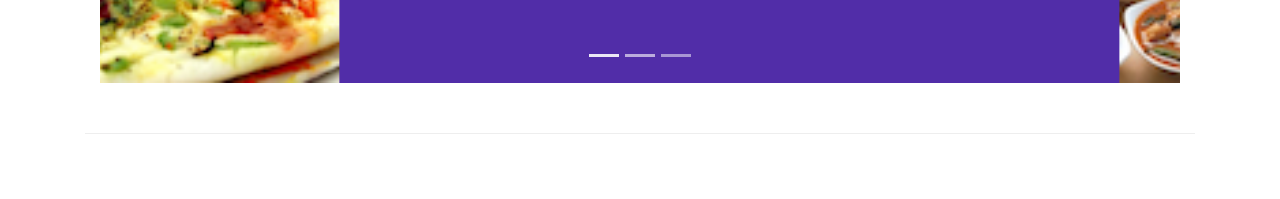
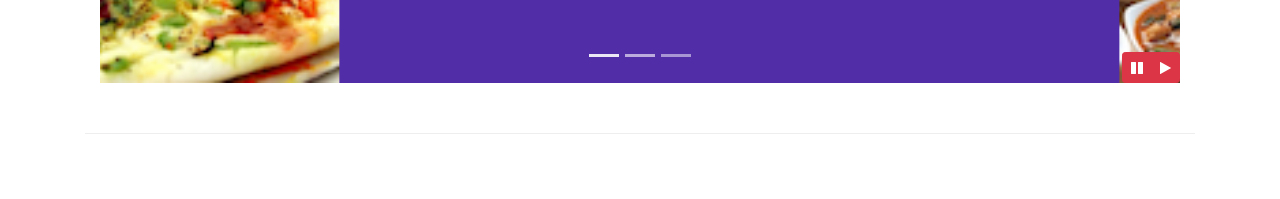
Before and after one commit to madhu1607/conFusion, a website: page index.html in a window 1280 px wide. Shown: the part 601-800 px from the top of the page. Drawn offline with nearby package versions, Linux system fonts and the light colour scheme.

Commit message:
carousel jquery

```diff
--- a/css/styles.css
+++ b/css/styles.css
@@ -61,3 +61,10 @@ z-index:0;}
 
 }
 .modal{color:black;}
+
+#carouselButtons {
+    right:0px;
+    position: absolute;
+    bottom: 0px;
+    z-index: 1;
+}
--- a/index.html
+++ b/index.html
@@ -215,6 +215,16 @@
                     <a class="carousel-control-next" href="#mycarousel" role="button" data-slide="next">
                         <span class="carousel-control-next-icon"></span>
                     </a>
+                    <div class="btn-group" id="carouselButtons">
+                        <button class="btn btn-danger btn-sm" id="carousel-pause">
+                            <span class="fa fa-pause">
+                            </span>
+                        </button>
+                        <button class="btn btn-danger btn-sm" id="carousel-play">
+                            <span class="fa fa-play">
+                            </span>
+                        </button>
+                    </div>
                 </div>
             </div>
         </div>
@@ -317,12 +327,16 @@
  <script src="node_modules/jquery/dist/jquery.slim.min.js"></script>
  <script src="node_modules/popper.js/dist/umd/popper.min.js"></script>
  <script src="node_modules/bootstrap/dist/js/bootstrap.min.js"></script>
-<script>
-
-        $(document).ready(function(){
-            $('[data-toggle="buttons"]').button('toggle');
+ <script>
+    $(document).ready(function(){
+        $("#mycarousel").carousel( { interval: 2000 } );
+        $("#carousel-pause").click(function(){
+            $("#mycarousel").carousel('pause');
         });
-
+        $("#carousel-play").click(function(){
+            $("#mycarousel").carousel('cycle');
+        });
+    });
 </script>
 </body>
 
```
